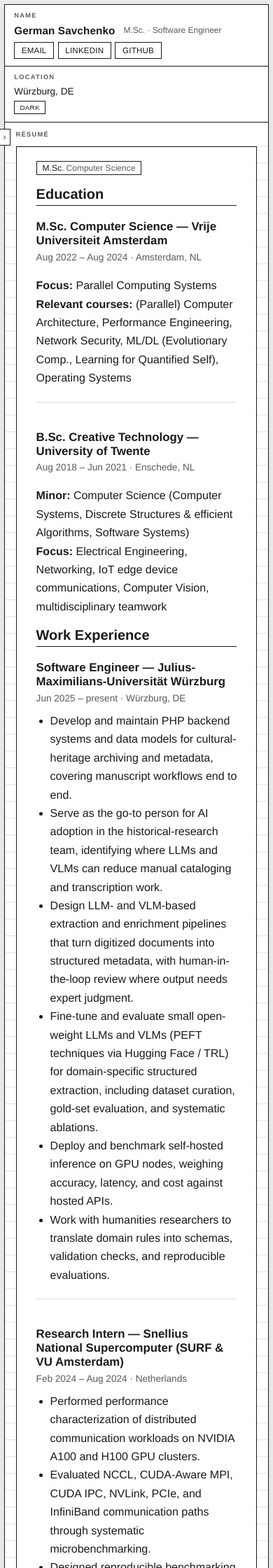
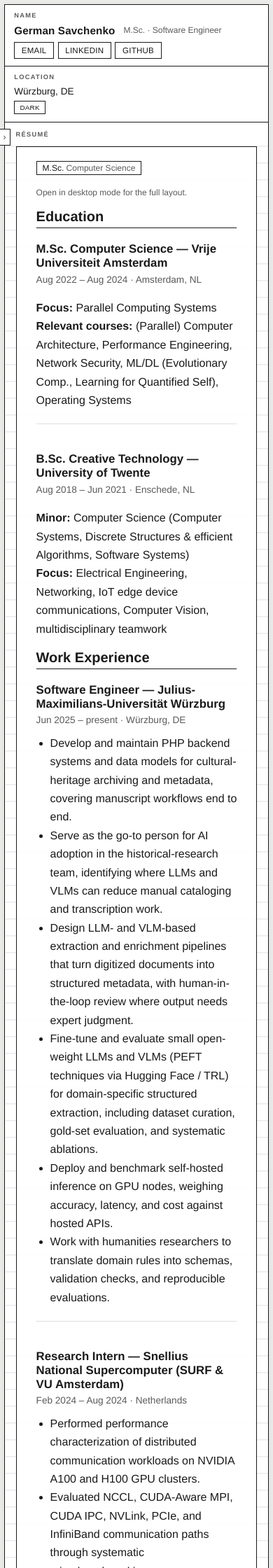
Before and after one commit to 0chonko/0chonko.github.io, a Jekyll site: the page built from index.md, in a window 390 px wide. Shown: the top 2240 px of the page at 70% size. Built offline with Jekyll 4.4.1, drawn with Linux system fonts in a browser that asks for light colours.

Commit message:
feat(home): show mobile note to open in desktop mode

```diff
--- a/_layouts/home.html
+++ b/_layouts/home.html
@@ -2,6 +2,7 @@
 layout: default
 section_label: Résumé
 ---
+<p class="mobile-desktop-note">Open in desktop mode for the full layout.</p>
 {% assign sections = site.resume | sort: "order" %}
 {% for section in sections %}
 <section id="{{ section.slug }}" class="resume-section">
--- a/_sass/_vault.scss
+++ b/_sass/_vault.scss
@@ -652,6 +652,10 @@ nav a.nav-blog-entry.is-active .nav-entry-date {
   text-underline-offset: 2px;
 }
 
+.mobile-desktop-note {
+  display: none;
+}
+
 @media (max-width: 768px) {
   body { padding: 0.35rem; }
   .cornell-header { grid-template-columns: 1fr; }
@@ -679,4 +683,10 @@ nav a.nav-blog-entry.is-active .nav-entry-date {
   #content-wrap.cornell-notes { padding: 0.75rem 1rem 2rem; }
   .header-actions { margin-left: 0; width: 100%; }
   .site-footer { text-align: left; }
+  .mobile-desktop-note {
+    display: block;
+    margin: 0 0 0.75rem;
+    color: var(--muted);
+    font-size: 0.75rem;
+  }
 }
```
